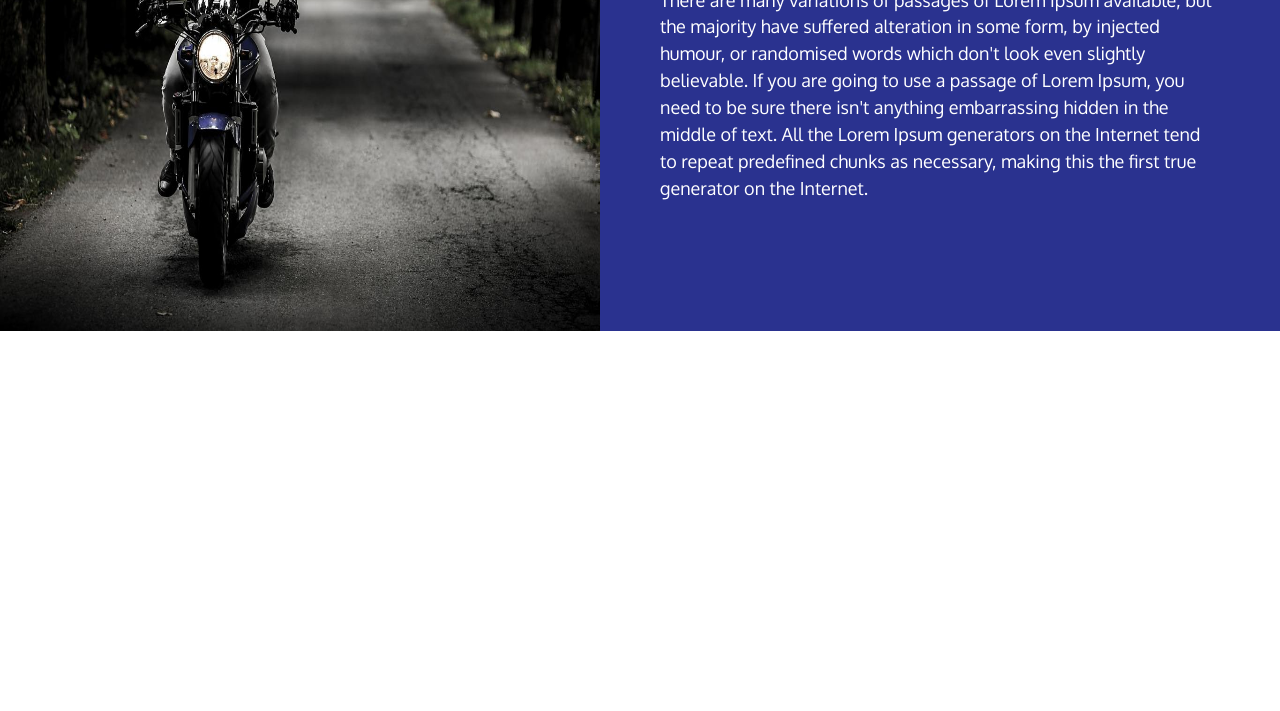
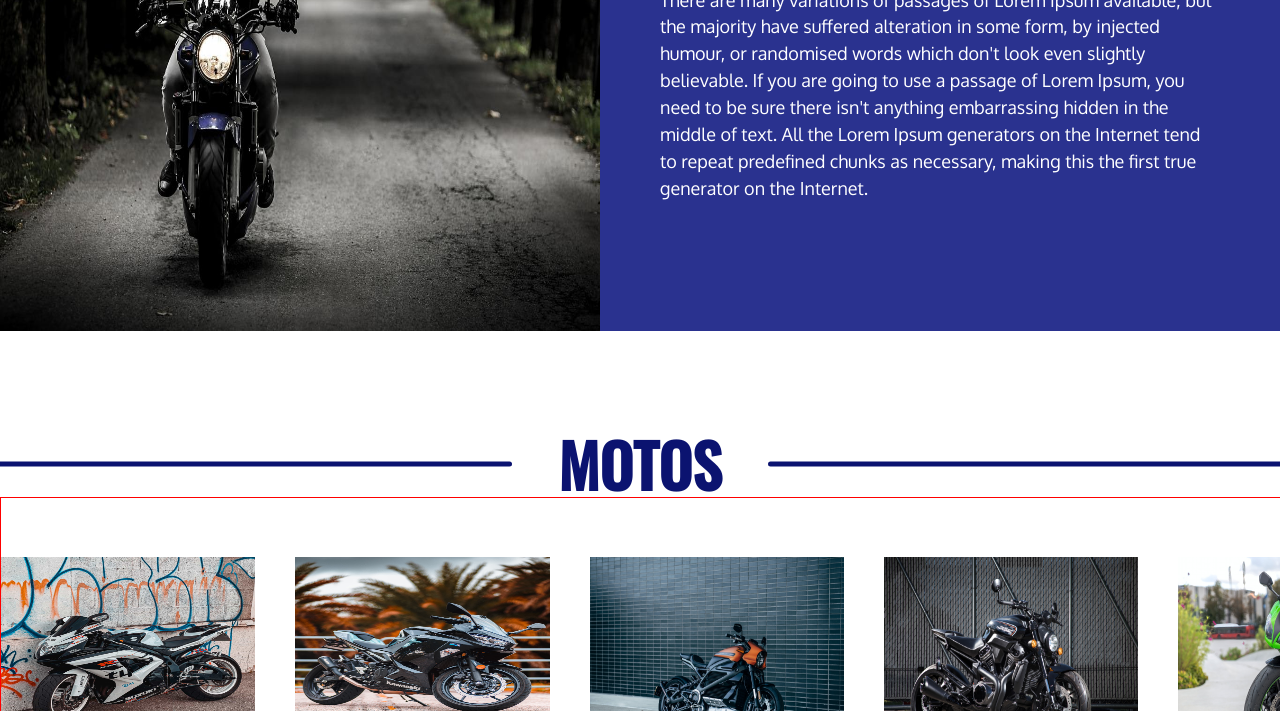
Before and after one commit to AlvesPHGA/motorRace, a website: page index.html in a window 1280 px wide. Shown: the part 749-1460 px from the top of the page. Before the commit the page ends 1080 px from the top, so only its background shows below. Drawn offline with nearby package versions, Linux system fonts and the light colour scheme.

Commit message:
updated proj: motos-brands section begin

```diff
--- /dev/null
+++ b/_source/style/includes/home/_motos-brands.scss
@@ -0,0 +1,63 @@
+.motos-brands {
+  padding-block: 100px;
+
+  .motos {
+    h2 {
+      @include linkNav_titles($f_weight: bold, $color: $dark_imperial_blue);
+      text-transform: uppercase;
+      text-align: center;
+      position: relative;
+
+      &::before {
+        content: "";
+        width: 40%;
+        left: 0;
+        height: 5px;
+        border-radius: 0 5px 5px 0;
+        background: $dark_imperial_blue;
+        position: absolute;
+        transform: translateY(-50%);
+        top: 50%;
+      }
+
+      &::after {
+        content: "";
+        width: 40%;
+        right: 0;
+        height: 5px;
+        border-radius: 5px 0 0 5px;
+        background: $dark_imperial_blue;
+        position: absolute;
+        transform: translateY(-50%);
+        top: 50%;
+      }
+    }
+
+    .slider-motos {
+      width: 100%;
+      height: 40vh;
+
+      .slider {
+        height: 100%;
+        width: 250vw;
+        display: flex;
+        align-items: center;
+        gap: 40px;
+        justify-content: end;
+
+        border: 1px solid red;
+
+        .slider-item {
+          width: 260px;
+          height: 200px;
+
+          img {
+            width: 100%;
+            height: 100%;
+            object-fit: fill;
+          }
+        }
+      }
+    }
+  }
+}
--- a/_source/style/pages/_home.scss
+++ b/_source/style/pages/_home.scss
@@ -1,2 +1,3 @@
 @import "../includes/home/subheader";
 @import "../includes/home/about-us";
+@import "../includes/home/motos-brands";
--- a/_source/style/utils/_base.scss
+++ b/_source/style/utils/_base.scss
@@ -2,6 +2,10 @@
   padding: 0;
   margin: 0;
   box-sizing: border-box;
+}
+
+main {
+  overflow: hidden;
 }
 
 a {
--- a/index.html
+++ b/index.html
@@ -78,6 +78,59 @@
             </p>
          </section>
       </section>
+
+      <section class="motos-brands">
+         <section class="motos">
+            <h2>Motos</h2>
+            <div class="slider-motos">
+               <div class="slider">
+                  <div class="slider-item">
+                     <img src="./public/images/jpg/motos/moto01.jpg" alt="">
+                  </div>
+                  <div class="slider-item">
+                     <img src="./public/images/jpg/motos/moto02.jpg" alt="">
+                  </div>
+                  <div class="slider-item">
+                     <img src="./public/images/jpg/motos/moto03.jpg" alt="">
+                  </div>
+                  <div class="slider-item">
+                     <img src="./public/images/jpg/motos/moto04.jpg" alt="">
+                  </div>
+                  <div class="slider-item">
+                     <img src="./public/images/jpg/motos/moto05.jpg" alt="">
+                  </div>
+                  <div class="slider-item">
+                     <img src="./public/images/jpg/motos/moto06.jpg" alt="">
+                  </div>
+                  <div class="slider-item">
+                     <img src="./public/images/jpg/motos/moto07.jpg" alt="">
+                  </div>
+                  <div class="slider-item">
+                     <img src="./public/images/jpg/motos/moto08.jpg" alt="">
+                  </div>
+                  <div class="slider-item">
+                     <img src="./public/images/jpg/motos/moto09.jpg" alt="">
+                  </div>
+                  <div class="slider-item">
+                     <img src="./public/images/jpg/motos/moto10.jpg" alt="">
+                  </div>
+                  <div class="slider-item">
+                     <img src="./public/images/jpg/motos/moto11.jpg" alt="">
+                  </div>
+               </div>
+               <div class="btn-prev-next"></div>
+            </div>
+         </section>
+         <section class="brands">
+            <h3>Marcas</h3>
+            <div class="box-brands">
+               <img src="./public/images/jpg/brands/harley-davison.jpg" alt="" class="brand">
+               <img src="./public/images/jpg/brands/honda-logo.jpg" alt="" class="brand">
+               <img src="./public/images/jpg/brands/Yamaha-Logo.jpg" alt="" class="brand">
+               <img src="./public/images/jpg/brands/Kawasaki-Logo.jpg" alt="" class="brand">
+            </div>
+         </section>
+      </section>
    </main>
 
 </body>
```
Also changed, not shown: main.css.
